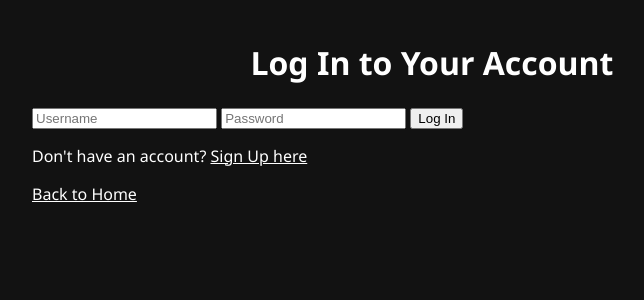
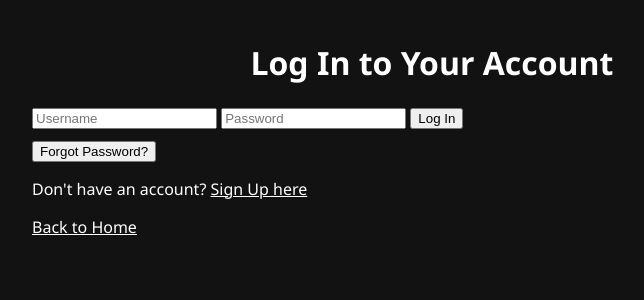
Before and after one commit to rosiea184/Blackjack_WebApp, a Flask app: template templates/login.html in a window 1280 px wide. Shown: the part 58-358 px from the top of the page, without its empty margins (208-852 px from the left). Run offline with Flask 3, Linux system fonts and the light colour scheme; the template is opened without the code that fills it, so the values that code supplies are empty; parts of the project's set-up code (start-up, migrations or seed data) failed here and were passed over.

Commit message:
implemented forget password

```diff
--- a/app.py
+++ b/app.py
@@ -131,13 +131,18 @@ def login():
         player_name = request.form.get('username')
         password = request.form.get('password')
         existing_player = player.query.filter_by(name=player_name).first()
-        if existing_player and check_password_hash(existing_player.password_hash, password):
-            session['player_id'] = existing_player.id  # 👈 Save to session
+        if not existing_player:
+            error = "Username not found. Please register first."
+        elif not check_password_hash(existing_player.password_hash, password):
+            error = "Incorrect password. Please try again."
+        else:
+            session['player_id'] = existing_player.id
             session['player_name'] = existing_player.name
             return redirect(url_for('blackjack'))
-        else:
-            error = "Player not found or incorrect password. Please register first."
-    return render_template('login.html', error=error)
+    elif 'forgot_password_submit' in request.form:
+            # User clicked the Forgot Password button, show the forgot password form
+            show_forgot_password = True
+    return render_template('login.html', error=error, show_forgot_password=show_forgot_password)
 
 @app.route('/profile')
 @login_required
@@ -230,6 +235,61 @@ def scoreboard():
     players = player.query.all()
     return render_template('scoreboard.html', players=players)
 
+@app.route('/forgot-password', methods=['GET', 'POST'])
+def forgot_password():
+    if request.method == 'POST':
+        player_name = request.form.get('username')
+        existing_player = player.query.filter_by(name=player_name).first()
+
+        if existing_player:
+            # For now, just display the password (or hashed password, if you want)
+            # WARNING: Displaying passwords like this is NOT secure and only for development/testing
+
+            # You could decrypt or store plain text password if you had it,
+            # but since you store hashed passwords, just say "Password reset feature coming soon"
+            # Or if you have plaintext (not recommended), you could show it here.
+
+            # For now, let's just display a fake "password reset link" message.
+
+            # Future email send code (commented):
+            # reset_token = str(uuid.uuid4())
+            # existing_player.reset_token = reset_token
+            # existing_player.reset_token_expiry = datetime.utcnow() + timedelta(hours=1)
+            # db.session.commit()
+            # send_password_reset_email(existing_player.email, reset_token)
+            session['reset_username'] = player_name
+            return redirect(url_for('reset_password'))
+
+        else:
+            error = "Username not found. Please try again."
+            return render_template('login.html', error=error)
+    return render_template('forgot_password.html')
+
+@app.route('/reset-password', methods=['GET', 'POST'])
+def reset_password():
+    reset_username = session.get('reset_username')
+    if not reset_username:
+        return redirect(url_for('forgot_password'))
+
+    if request.method == 'POST':
+        new_password = request.form.get('password')
+        confirm_password = request.form.get('confirm_password')
+
+        if new_password != confirm_password:
+            error = "Passwords do not match."
+            return render_template('reset_password.html', error=error)
+
+        player_to_update = player.query.filter_by(name=reset_username).first()
+        if player_to_update:
+            player_to_update.password_hash = generate_password_hash(new_password)
+            db.session.commit()
+            session.pop('reset_username', None)
+            return "Password reset successful! You can now <a href='/login'>log in</a>."
+        else:
+            return "User not found. Please try again."
+
+    return render_template('reset_password.html')
+
 @app.route('/logout')
 def logout():
     session.clear()
--- a/templates/login.html
+++ b/templates/login.html
@@ -18,8 +18,19 @@
         <input type="password" name="password" placeholder="Password" required />
         <button type="submit">Log In</button>
     </form>
+    <form method="post" style="margin-top:10px;">
+    <button type="submit" name="forgot_password_submit">Forgot Password?</button>
+</form>
     <p>Don't have an account? <a href="/register">Sign Up here</a></p>
     <p><a href="/index">Back to Home</a></p>
+    {% if show_forgot_password %}
+    <h3>Forgot Password</h3>
+    <form action="{{ url_for('forgot_password') }}" method="post">
+        <label>Enter your username:</label><br>
+        <input type="text" name="username" required><br><br>
+        <input type="submit" value="Reset Password">
+    </form>
+{% endif %}
     {% if error %}
         <p style="color: red;">{{ error }}</p>
     {% endif %}
```
Also changed, not shown: templates/reset_password.html (added, +16 -0 lines).
